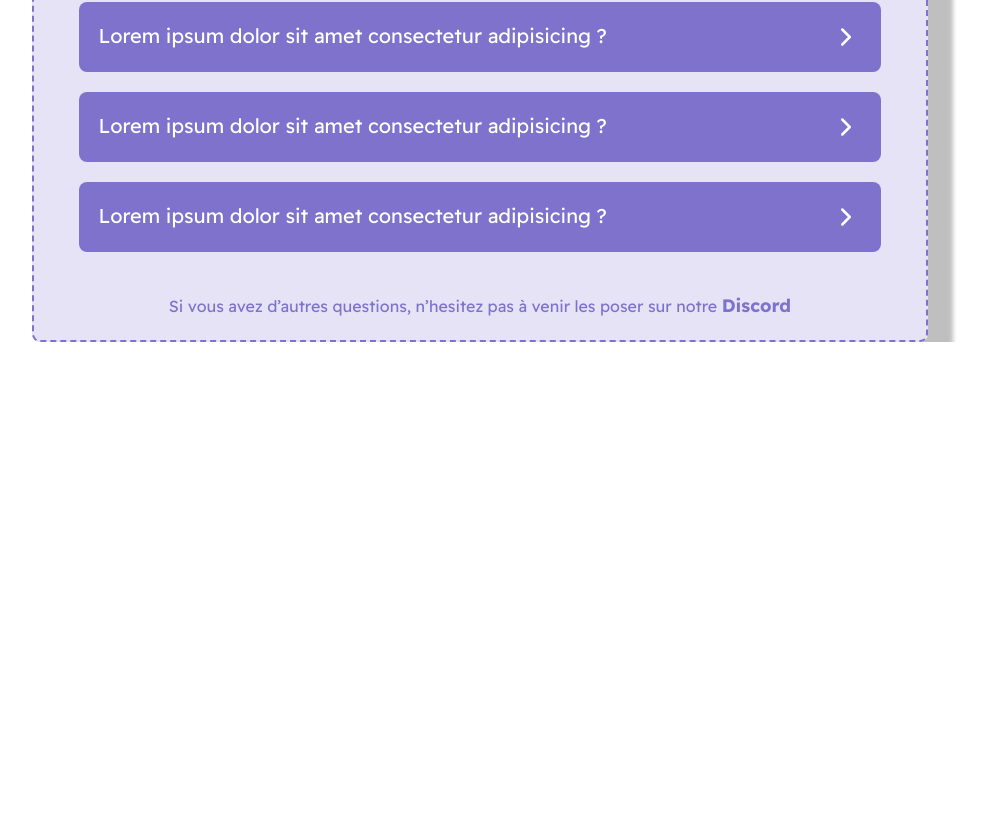
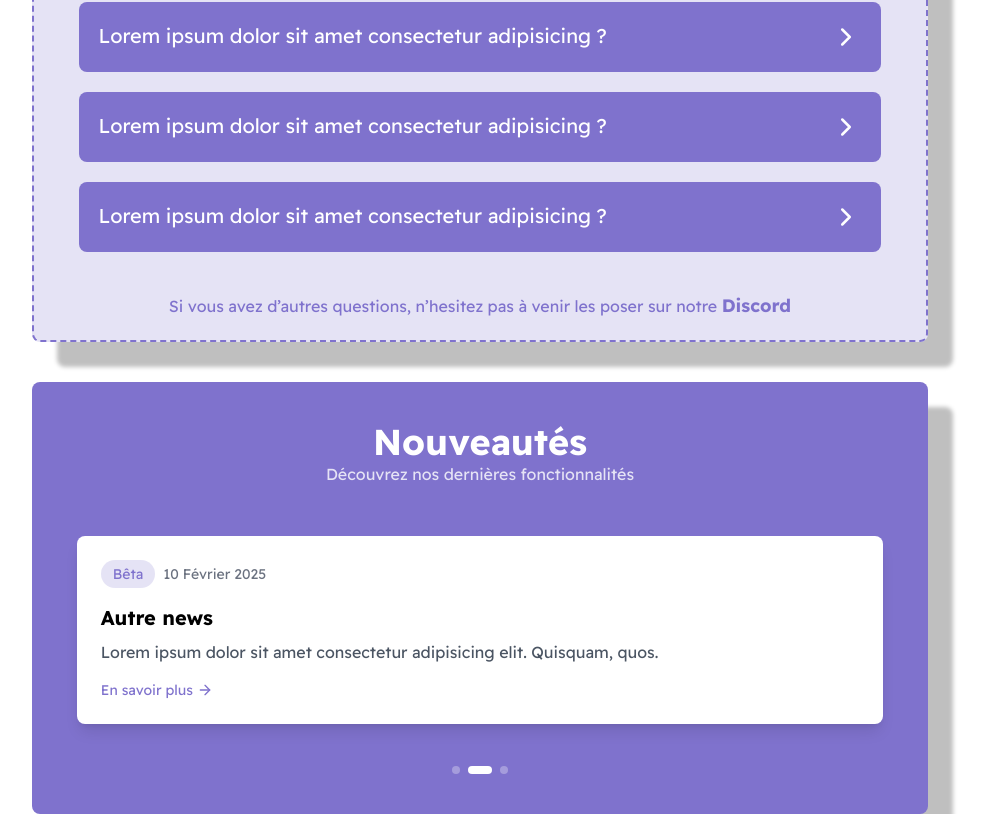
Before and after one commit to Eaulmesse/vintzen_front, a React (Vite) app: page / in a window 1280 px wide. Shown: the part 3010-3824 px from the top of the page, without its empty margins (160-1146 px from the left). Before the commit the page ends 3352 px from the top, so only its background shows below. Built offline with nearby package versions, Linux system fonts and the light colour scheme.

Commit message:
add: news animation +  card

```diff
--- a/src/App.jsx
+++ b/src/App.jsx
@@ -22,7 +22,7 @@ function App() {
       <Opinions/>
       <Pricing/>
       <Faq/>
-      {/* <News/> */}
+      <News/>
       {/* <Footer/> */}
     </div>
   )
--- a/src/components/News/News.jsx
+++ b/src/components/News/News.jsx
@@ -1,21 +1,80 @@
-import React from 'react';
+import React, { useState, useEffect } from 'react';
 import NewsCard from './NewsCard';
-import { motion } from "motion/react"
+import { motion, AnimatePresence } from 'framer-motion';
+import { ChevronLeft, ChevronRight, Bell, ArrowRight } from 'lucide-react';
 
 const News = () => {
+    const [currentIndex, setCurrentIndex] = useState(0);
+    const [autoPlay, setAutoPlay] = useState(true);
+    const news = [
+        { title: "Ouverture de la beta", description: "Lorem ipsum dolor sit amet consectetur adipisicing elit. Quisquam, quos.", date: "12 Mars 2025", category: "Nouveau", link: "https://www.google.com" },
+        { title: "Autre news", description: "Lorem ipsum dolor sit amet consectetur adipisicing elit. Quisquam, quos.", date: "10 Février 2025", category: "Bêta", link: "https://www.google.com"    },
+        { title: "Troisième news", description: "Lorem ipsum dolor sit amet consectetur adipisicing elit. Quisquam, quos.", date: "21 Janvier 2024", category: "Information", link: "https://www.google.com" },
+
+    ];
+
+    // Défilement automatique
+    useEffect(() => {
+        let interval;
+        if (autoPlay) {
+            interval = setInterval(() => {
+                setCurrentIndex((prev) => (prev + 1) % news.length);
+            }, 5000);
+        }
+        return () => clearInterval(interval);
+    }, [autoPlay, news.length]);
+
+
+    const handleMouseEnter = () => setAutoPlay(false);
+    const handleMouseLeave = () => setAutoPlay(true);
+
+
+
     return (
-        <motion.div initial={{ opacity: 0,  }} whileInView={{ opacity: 1 }} transition={{ delay: 0.3, duration: 1 }} viewport={{ once: true }} id="news" className='w-full readex-pro py-10 bg-blue-950'>
-            <h1 className='text-4xl font-bold text-center text-white'>Nos Actualitées</h1>
-            <p className='text-gray-400 text-center mt-5'>Suivez nos nouveautés & actualités</p>
+        <div id="news" className='w-custom md:w-custom-md readex-pro py-10 bg-custom-purple m-auto mt-10 rounded-lg shadow-custom'>
 
-            <div className='block lg:flex w-[80%] m-auto'>
+            <h1 className='text-4xl font-bold text-white text-center'>Nouveautés</h1>
+            <p className='text-white/80 text-center'>Découvrez nos dernières fonctionnalités</p>
 
-                {/* Changer le link par le lien vers lequel redigirer */}
-                <NewsCard link={""} title={"Ouverture de la beta"} buttonText={"Rejoindre la bêta"} description={"Lorem ipsum dolor sit amet, consectetur adipiscing elit, sed do eiusmod tempor incididunt ut labore et dolore magna aliqua."} />
-                <NewsCard link={""} title={"Nouvelle fonctionnalité"} buttonText={"En savoir plus"} description={"Lorem ipsum dolor sit amet, consectetur adipiscing elit, sed do eiusmod tempor incididunt ut labore et dolore magna aliqua."} />
-                <NewsCard link={""} title={"Nouveau design"} buttonText={"Découvrir"} description={"Lorem ipsum dolor sit amet, consectetur adipiscing elit, sed do eiusmod tempor incididunt ut labore et dolore magna aliqua."} />
+            <div
+                className="relative h-[300px]  md:h-[280px]"
+                onMouseEnter={handleMouseEnter}
+                onMouseLeave={handleMouseLeave}
+            >
+                <div className="relative w-custom flex m-auto">
+                    <AnimatePresence>
+                        {news.map((item, index) => {
+                            const isActive = index === currentIndex;
+                            return (
+                                <motion.div
+                                    key={index}
+                                    initial={{ scale: 1, opacity: 0.5 }}
+                                    animate={{
+                                        opacity: isActive ? 1 : 0,
+                                    }}
+                                    style={{ position: 'absolute', width: '100%', top: '50px' }}
+                                >
+                                    <NewsCard {...item} />
+                                </motion.div>
+                            );
+                        })}
+                    </AnimatePresence>
+                </div>
             </div>
-        </motion.div>
+
+
+            <div className="flex justify-center gap-2 ">
+                {news.map((_, idx) => (
+                    <button
+                        key={idx}
+                        onClick={() => setCurrentIndex(idx)}
+                        className={`w-2 h-2 rounded-full transition-all ${
+                            idx === currentIndex ? 'bg-white w-6' : 'bg-white/30'
+                        }`}
+                    />
+                ))}
+            </div>
+        </div>
     );
 };
 
--- a/src/components/News/NewsCard.jsx
+++ b/src/components/News/NewsCard.jsx
@@ -1,18 +1,31 @@
 import React from 'react';
-import BlueButton from '../Misc/BlueButton';
-import { motion } from "motion/react"
+import { ArrowRight } from 'lucide-react';
 
-const NewsCard = ({ title, description, buttonText, link }) => {
+const NewsCard = ({ title, description, date, category, link }) => {
     return (
-        <motion.div initial={{ opacity: 0, scale: 0.75 }} whileInView={{ opacity: 1, scale: 1 }} transition={{ delay: 0.2, duration: 1 }} viewport={{ once: true }} className="w-[80%] lg:w-[30%] m-auto mt-10 readex-pro text-center flex flex-col items-center bg-white shadow-lg p-4 rounded-lg">
-            <motion.h3 initial={{ opacity: 0, scale: 0.75 }} whileInView={{ opacity: 1, scale: 1 }} transition={{ delay: 0.3, duration: 1 }} viewport={{ once: true }} className='bg-blue-100 text-blue-600 font-bold rounded-full text-center w-full px-1'>{title}</motion.h3>
-            <motion.p initial={{ opacity: 0, scale: 0.75 }} whileInView={{ opacity: 1, scale: 1 }} transition={{ delay: 0.5, duration: 1 }} viewport={{ once: true }} className='text-gray-600 mt-5'>{description}</motion.p>
+        <div className="w-full bg-white p-6 rounded-lg shadow-lg">
 
-            <motion.div initial={{ opacity: 0, translateY: 25 }} whileInView={{ opacity: 1, translateY: 0 }} transition={{ delay: 1, duration: 1 }} viewport={{ once: true }} className='mt-5 w-full'>
-                <BlueButton href={link} text={buttonText}/>
-            </motion.div>
+            <div className="flex items-center gap-2 mb-4">
+                <span className="bg-custom-purple/20 text-custom-purple text-sm px-3 py-1 rounded-full">
+                    {category}
+                </span>
+                <span className="text-gray-500 text-sm">
+                    {date}
+                </span>
+            </div>
 
-        </motion.div>
+            <h3 className="text-xl font-bold mb-2">
+                {title}
+            </h3>
+            <p className="text-gray-600">
+                {description}
+            </p>
+
+            <a href={link} target='_blank' className="mt-4 text-custom-purple hover:underline text-sm flex items-center gap-1">
+                En savoir plus
+                <ArrowRight className="w-4 h-4" />
+            </a>
+        </div>
     );
 };
 
--- a/tailwind.config.js
+++ b/tailwind.config.js
@@ -19,7 +19,7 @@ export default {
       'custom-green-cta': '#6AB850',
       'custom-purple': '#7F72CD',
       'custom-purple-secondary': '#c5bee6',
-      'custom-purple-cta': '#5340c7'
+      'custom-purple-cta': '#574e8a'
     },},
   },
   plugins: [],
```
